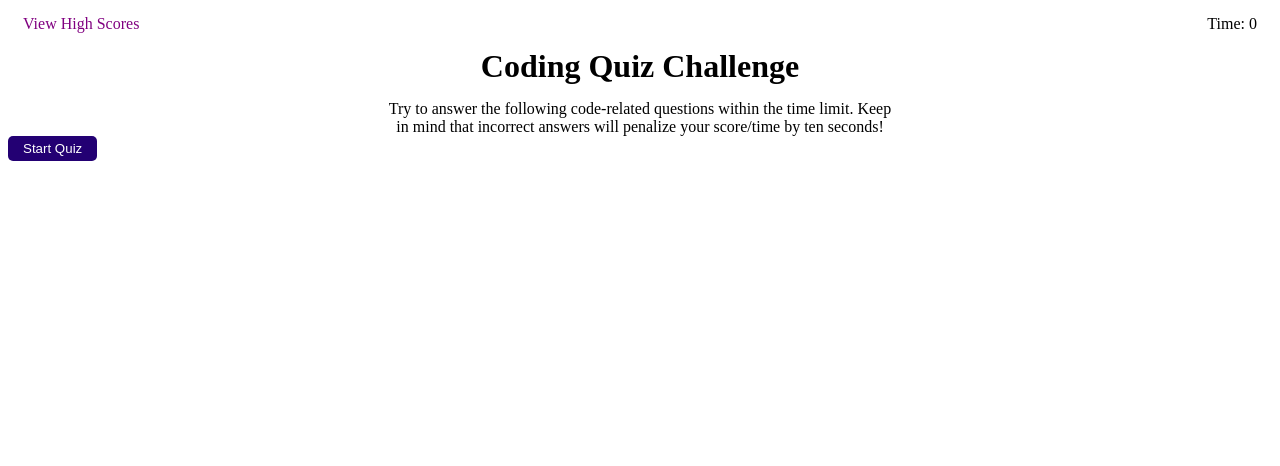
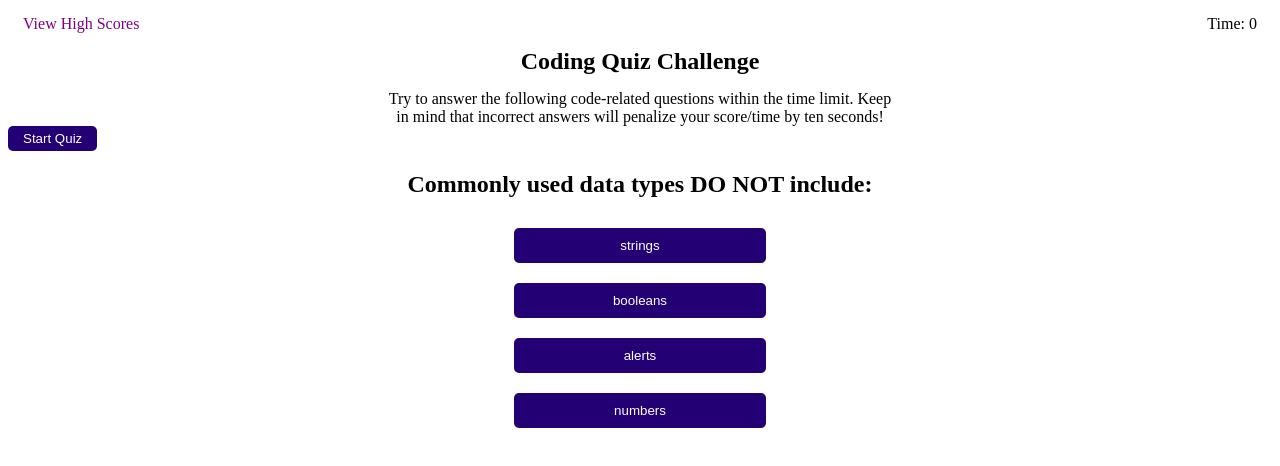
Before and after one commit to mollyturner/Timed-JavaScript-Quiz, a plain HTML site: page index.html in a window 1280 px wide. Both pictures are taken after a click on the button "Start Quiz". Drawn offline with Linux system fonts and the light colour scheme.

Commit message:
Created functions to render questions, add and delete event listeners for option buttons, and correct and wrong answer functions for handling those cases.

```diff
--- a/assets/script.js
+++ b/assets/script.js
@@ -1,6 +1,4 @@
 // Populate questions, pop answers,
-
-var body = document.body;
 var topOfPage = document.createElement('div');
 var highScEl = document.createElement('span');
 var time = document.createElement('span');
@@ -8,7 +6,8 @@ var h1El = document.createElement('h1');
 var descriptEl = document.createElement('div')
 var startBtnDiv = document.createElement('div');
 var startBtn = document.createElement('button');
-var quizCard = document.getElementById('quiz-card')
+var quizCard = document.getElementById('quiz-card');
+var titleSection = document.getElementById('title-section');
 
 // Questions
 var qList = document.createElement('ul');
@@ -26,13 +25,13 @@ h1El.textContent = 'Coding Quiz Challenge';
 descriptEl.textContent = 'Try to answer the following code-related questions within the time limit.  Keep in mind that incorrect answers will penalize your score/time by ten seconds!';
 startBtn.textContent = 'Start Quiz'
 
-body.appendChild(topOfPage)
+titleSection.appendChild(topOfPage)
 topOfPage.appendChild(highScEl);
 topOfPage.appendChild(time);
 
-body.appendChild(h1El);
-body.appendChild(descriptEl);
-body.appendChild(startBtnDiv);
+titleSection.appendChild(h1El);
+titleSection.appendChild(descriptEl);
+titleSection.appendChild(startBtnDiv);
 startBtnDiv.append(startBtn);
 
 topOfPage.setAttribute('id', 'highScoreDiv');
@@ -41,6 +40,8 @@ time.setAttribute('id', 'timeCounter');
 h1El.setAttribute('id', 'title');
 descriptEl.setAttribute('id', 'gameDescript');
 startBtnDiv.setAttribute('id', 'firstBtnDiv');
+
+startBtn.addEventListener('click', () => {questionRender(0)});
 
 function countdown() {
     var timeRemaining = 5;
@@ -89,19 +90,75 @@ var questionsArray = [
     },
 ];
 
-function answerCheck(object) {
-    for (let index = 0; index < object.options.length; index++) {
+//global var being incremented to change question object
+var questionNum = 0;
 
-        if (object.options[index] == object.answer) {
-            document.getElementById(`answer-btn-${[index]}`)
-                .addEventListener('click', () => {
+//calls functions to delete listeners, render next question and delete time
+function wrongAnswer() {
+    deleteListeners();
+    questionRender(questionNum);
+    //TODO: make this function delete time
+    console.log('Wrong answer');
+};
 
-                    questionRender()})
-        } else {
-            document.getElementById(`answer-btn-${[index]}`)
-                .addEventListener('click', () => {
+//calls functions to delete listeners, render next question
+function correctAnswer() {
+    deleteListeners();
+    questionRender(questionNum);
+    console.log('correct answer');
+};
 
-                    questionRender()})
-        }
+//gets called before rendering the next question to delete the previous event listeners
+function deleteListeners() {
+    for (let index = 1; index < 5; index++) {
+        console.log(`Deleting listener ${index}`)
+
+        var button = document.getElementById(`answer-btn-${index}`)
+
+        button.removeEventListener('click', correctAnswer);
+        button.removeEventListener('click', wrongAnswer);
     }
 }
+
+
+//Checks the options and renders buttons depending on if the answer is correct or not
+function answerCheck (questionObj) {
+    for (let index = 0; index < questionObj.options.length; index++) {
+
+
+        if (questionObj.options[index] == questionObj.answer) {
+            document.getElementById(`answer-btn-${[index + 1]}`)
+                .addEventListener('click', correctAnswer);
+        } else {
+            document.getElementById(`answer-btn-${[index + 1]}`)
+                .addEventListener('click', wrongAnswer);
+        };
+    };
+}
+
+//Renders the current question to the page
+function questionRender(number) {
+    quizCard.style.display = 'flex';
+
+    //calls the answer check function to correct the event listener
+    answerCheck(questionsArray[questionNum]);
+
+    //renders the question to the page
+    var question = document.getElementById('quiz-question');
+    question.innerText = questionsArray[questionNum].question;
+
+    //for loop to print the options into the button depending on what questionsArray object you are on
+    for (let index = 0; index < questionsArray[questionNum].options.length; index++) {
+        var button = document.getElementById(`answer-btn-${[index + 1]}`)
+
+        button.innerText = questionsArray[questionNum].options[index];
+    }
+
+    //this checks to see if the number is 0 and sets it to 1 or increments it if it isnt. it changes a global var "questionNum"
+    if (number = 0) {
+        questionNum = 1;
+    } else {
+        questionNum = questionNum + 1;
+    }
+
+};
--- a/assets/style.css
+++ b/assets/style.css
@@ -5,7 +5,6 @@ background-color: #800080;
 button {
     background-color: #230073;
     text-align:center;
-    background-color:#230073;
     border-radius:5px;
     color:white;
     border:0;
@@ -45,3 +44,20 @@ button {
     justify-content:center;
     padding:20px
 }
+
+#quiz-card {
+    display: flex;
+    align-items: center;
+    flex-direction: column;
+}
+
+.quiz-button {
+    width: 20%;
+    padding: 10px;
+    margin: 10px;
+}
+
+.quiz-button:after {
+    background-color:#230073;
+
+}
--- a/index.html
+++ b/index.html
@@ -10,12 +10,16 @@
 
 <body>
 
+    <section id="title-section">
+
+    </section>
+
     <section id="quiz-card">
         <h2 id="quiz-question"></h2>
-        <button id="answer-btn-1"></button>
-        <button id="answer-btn-2"></button>
-        <button id="answer-btn-3"></button>
-        <button id="answer-btn-4"></button>
+        <button class="quiz-button" id="answer-btn-1"></button>
+        <button class="quiz-button" id="answer-btn-2"></button>
+        <button class="quiz-button" id="answer-btn-3"></button>
+        <button class="quiz-button" id="answer-btn-4"></button>
     </section>
 
     <script src="./assets/script.js"></script>
```
